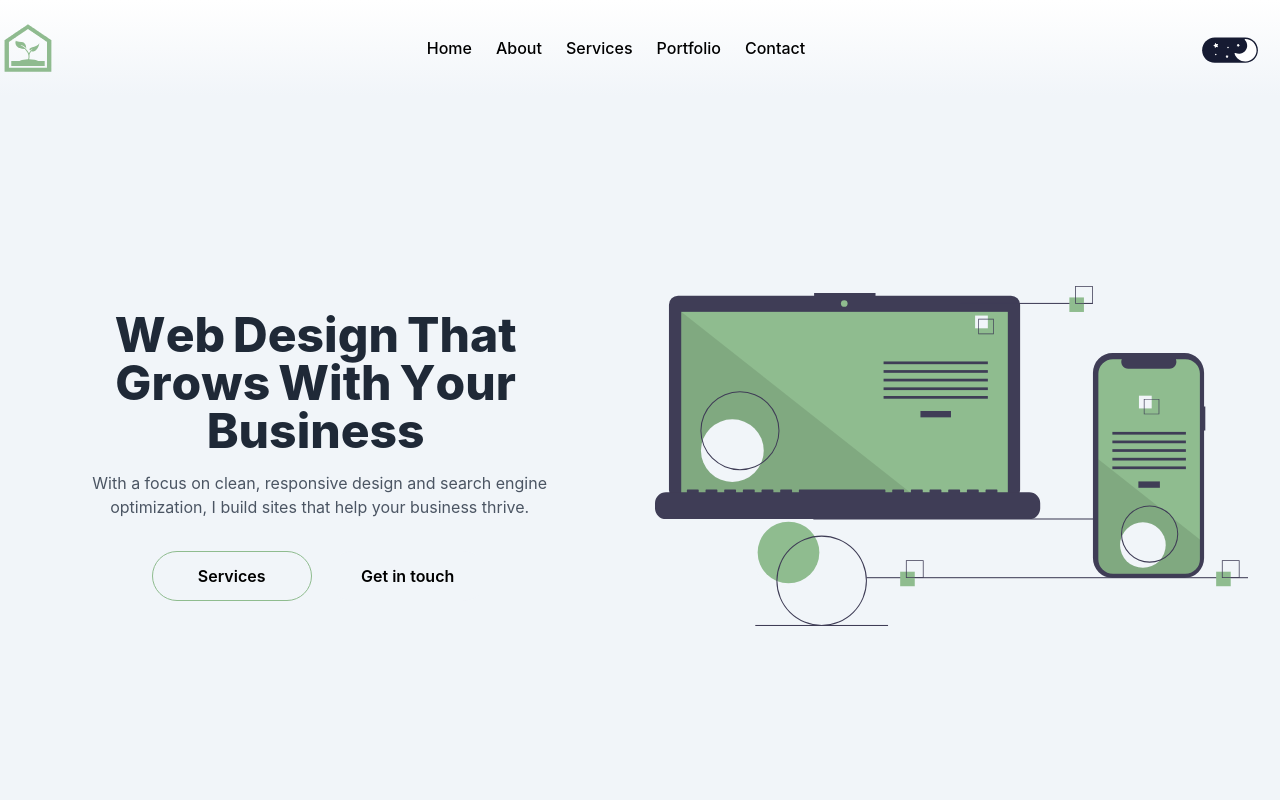
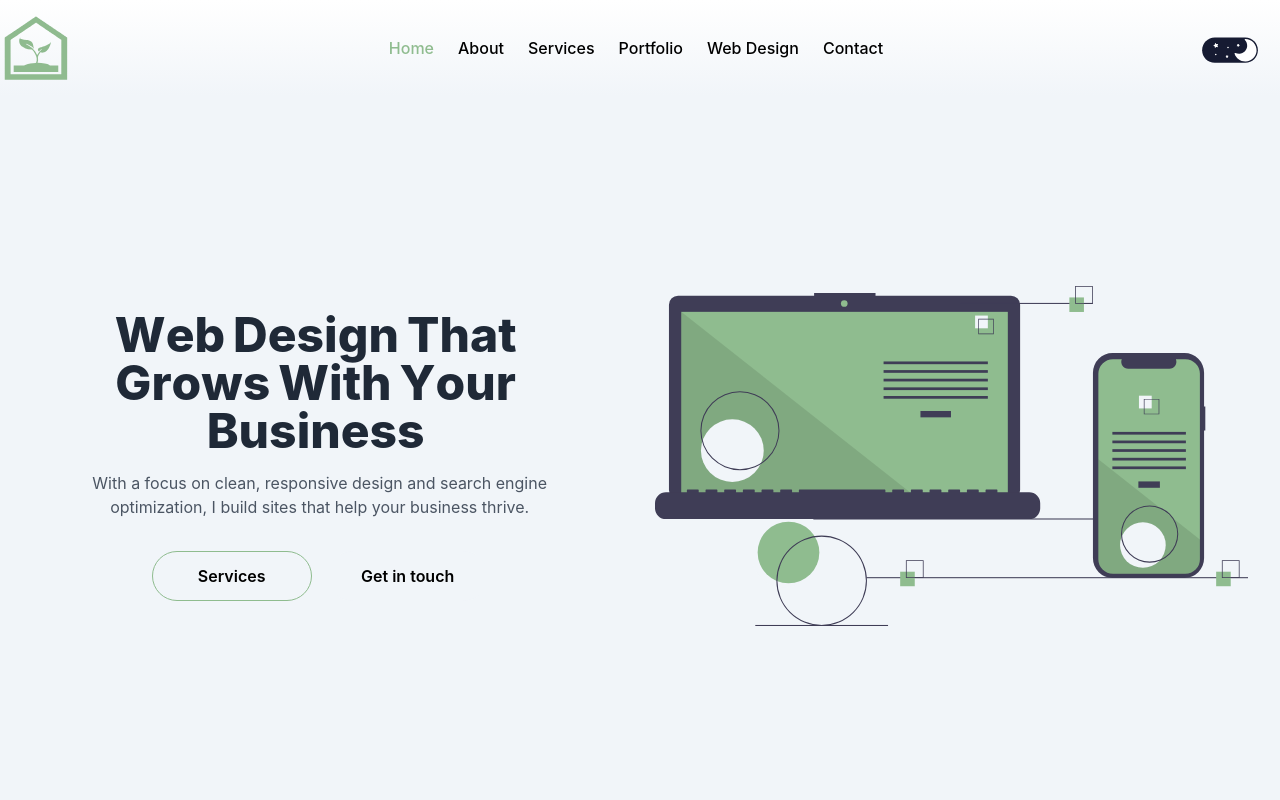
Before and after one commit to jacobadam/jacobadamdeveloper, a React (Create React App) app: page / in a window 1280 px wide. Shown: the top 800 px of the page. Built offline with nearby package versions, Linux system fonts and the light colour scheme.

Commit message:
update nav to use navlink

```diff
--- a/src/Nav.jsx
+++ b/src/Nav.jsx
@@ -1,7 +1,16 @@
 import { useState, useEffect } from "react";
-import { Link } from "react-router-dom";
+import { NavLink } from "react-router-dom";
 import DarkModeToggle from "./DarkModeToggle.jsx";
 import HamburgerMenu from "./HamburgerMenu.jsx";
+
+const navLinks = [
+  { to: "/", label: "Home" },
+  { to: "/about", label: "About" },
+  { to: "/services", label: "Services" },
+  { to: "/portfolio", label: "Portfolio" },
+  { to: "/webdesign", label: "Web Design" },
+  { to: "/contact", label: "Contact" },
+];
 
 export default function NavBar() {
   const [isScrolled, setIsScrolled] = useState(false);
@@ -38,57 +47,34 @@ export default function NavBar() {
       <div className="container mx-auto px-1">
         <div className="w-full flex items-center justify-between">
           <div className="flex-shrink-0">
-            <Link to="/">
+            <NavLink to="/">
               <img
                 src="/greenhouse-webdesigns-logo.svg"
-                className="w-12 h-12"
+                className="w-16 h-16"
                 alt="J logo"
               />
-            </Link>
+            </NavLink>
           </div>
 
           <div className="hidden lg:flex w-full justify-center">
             <ul className="flex items-center space-x-6">
-              <li>
-                <Link
-                  to="/"
-                  className="text-black dark:text-white text-sm lg:text-base font-medium hover:text-[#8FBC8F] dark:hover:text-[#8FBC8F] hover:font-bold transition-all duration-500"
+              <li className="flex-grow md:flex-grow-0" />
+              {navLinks.map((link, index) => (
+                <li key={link.to}>
+                  <NavLink
+                    to={link.to}
+                    className={({ isActive }) =>
+                      `text-sm lg:text-base font-medium hover:text-[#8FBC8F] dark:hover:text-[#8FBC8F] hover:font-bold transition-all duration-500 ${
+                        isActive
+                          ? "text-[#8FBC8F] dark:text-[#8FBC8F] font-extrabold"
+                          : "text-black dark:text-white"
+                      }`
+                    }
                   >
-                  Home
-                </Link>
+                    {link.label}
+                  </NavLink>
                 </li>
-              <li>
-                <Link
-                  to="/about"
-                  className="text-black dark:text-white text-sm lg:text-base font-medium hover:text-[#8FBC8F] dark:hover:text-[#8FBC8F] hover:font-bold duration-500"
-                >
-                  About
-                </Link>
-              </li>
-              <li>
-                <Link
-                  to="/services"
-                  className="text-black dark:text-white text-sm lg:text-base font-medium hover:text-[#8FBC8F] dark:hover:text-[#8FBC8F] hover:font-bold duration-500"
-                >
-                  Services
-                </Link>
-              </li>
-              <li>
-                <Link
-                  to="/portfolio"
-                  className="text-black dark:text-white text-sm lg:text-base font-medium hover:text-[#8FBC8F] dark:hover:text-[#8FBC8F] hover:font-bold duration-500"
-                >
-                  Portfolio
-                </Link>
-              </li>
-              <li>
-                <Link
-                  to="/contact"
-                  className="text-black dark:text-white text-sm lg:text-base font-medium hover:text-[#8FBC8F] dark:hover:text-[#8FBC8F] hover:font-bold duration-500"
-                >
-                  Contact
-                </Link>
-              </li>
+              ))}
             </ul>
           </div>
 
@@ -106,66 +92,24 @@ export default function NavBar() {
         {isMobileMenuOpen && (
           <div className="lg:hidden">
             <ul className="flex flex-col items-left pl-8 space-y-4 py-4">
-              <li>
-                <Link
-                  to="/"
-                  className="text-black dark:text-white text-sm lg:text-base font-medium hover:text-[#8FBC8F] dark:hover:text-[#8FBC8F] hover:font-bold duration-500"
+              {navLinks.map((link) => (
+                <li key={link.to}>
+                  <NavLink
+                    to={link.to}
+                    className={({ isActive }) =>
+                      `text-black dark:text-white text-sm lg:text-base font-medium hover:text-[#8FBC8F] dark:hover:text-[#8FBC8F] hover:font-bold transition-all duration-500 ${
+                        isActive ? "text-[#8FBC8F] dark:text-[#8FBC8F]" : ""
+                      }`
+                    }
                     onClick={() => {
                       scrollToTop();
                       setIsMobileMenuOpen(false);
                     }}
                   >
-                  Home
-                </Link>
+                    {link.label}
+                  </NavLink>
                 </li>
-              <li>
-                <Link
-                  to="/about"
-                  className="text-black dark:text-white text-sm lg:text-base font-medium hover:text-[#8FBC8F] dark:hover:text-[#8FBC8F] hover:font-bold duration-500"
-                  onClick={() => {
-                    scrollToTop();
-                    setIsMobileMenuOpen(false);
-                  }}
-                >
-                  About
-                </Link>
-              </li>
-              <li>
-                <Link
-                  to="/services"
-                  className="text-black dark:text-white text-sm lg:text-base font-medium hover:text-[#8FBC8F] dark:hover:text-[#8FBC8F] hover:font-bold duration-500"
-                  onClick={() => {
-                    scrollToTop();
-                    setIsMobileMenuOpen(false);
-                  }}
-                >
-                  Services
-                </Link>
-              </li>
-              <li>
-                <Link
-                  to="/portfolio"
-                  className="text-black dark:text-white text-sm lg:text-base font-medium hover:text-[#8FBC8F] dark:hover:text-[#8FBC8F] hover:font-bold duration-500"
-                  onClick={() => {
-                    scrollToTop();
-                    setIsMobileMenuOpen(false);
-                  }}
-                >
-                  Portfolio
-                </Link>
-              </li>
-              <li>
-                <Link
-                  to="/contact"
-                  className="text-black dark:text-white text-sm lg:text-base font-medium hover:text-[#8FBC8F] dark:hover:text-[#8FBC8F] hover:font-bold duration-500"
-                  onClick={() => {
-                    scrollToTop();
-                    setIsMobileMenuOpen(false);
-                  }}
-                >
-                  Contact
-                </Link>
-              </li>
+              ))}
             </ul>
           </div>
         )}
```
Lines whose indentation alone changed are shown as unchanged.
